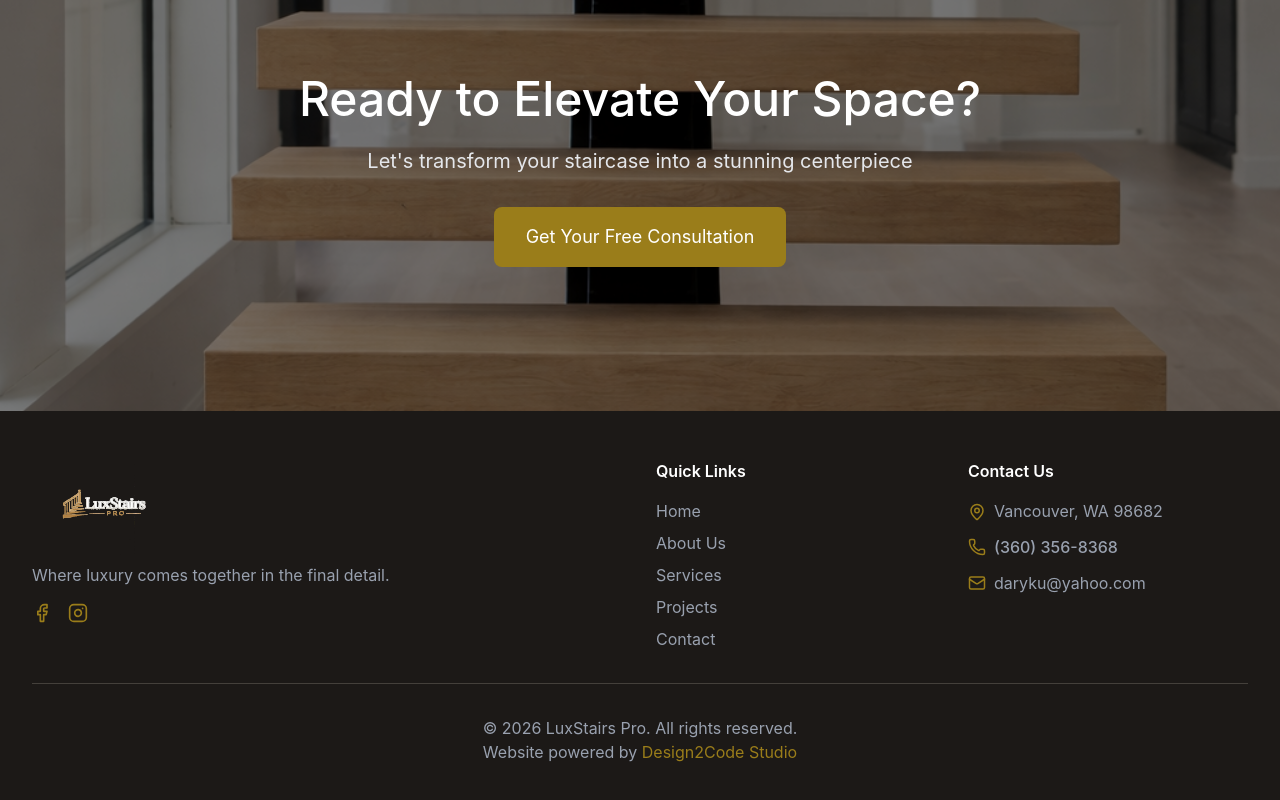
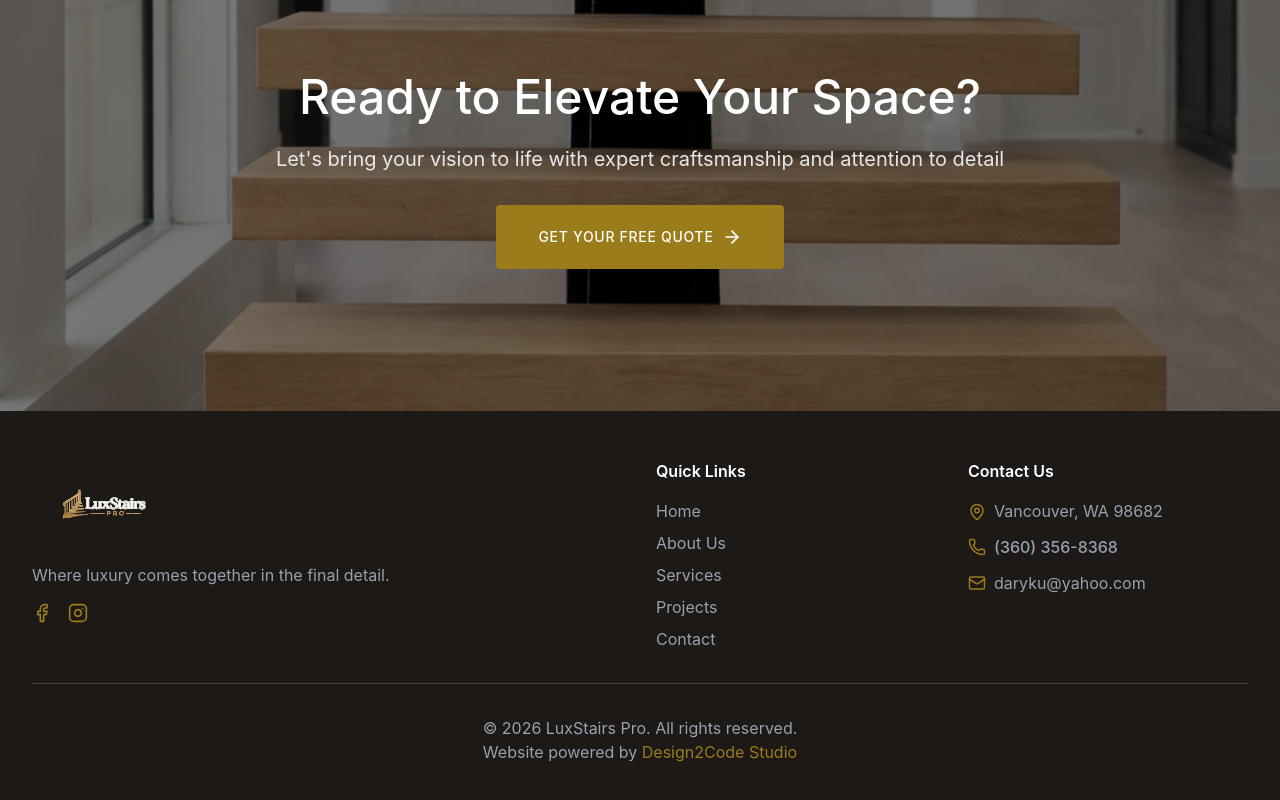
Before and after one commit to roaryku/stairs-company-website, a React (Vite) app: page /contact in a window 1280 px wide. Shown: the part 1831-2631 px from the top of the page. Built offline with nearby package versions, Linux system fonts and the light colour scheme.

Commit message:
button link update

```diff
--- a/src/app/pages/About.tsx
+++ b/src/app/pages/About.tsx
@@ -332,7 +332,7 @@ export function About() {
               Ready to Elevate Your Space?
             </h2>
             <p className="text-xl md:text-2xl mb-8 text-gray-200 max-w-2xl mx-auto">
-              Serving Vancouver and Portland with premium staircase solutions
+              Let's bring your vision to life with expert craftsmanship and attention to detail
             </p>
             <Link to="/contact">
               <motion.button
--- a/src/app/pages/Contact.tsx
+++ b/src/app/pages/Contact.tsx
@@ -1,7 +1,8 @@
 import { useState } from 'react';
 import { motion } from 'motion/react';
 import { AnimatedSection } from '../components/AnimatedSection';
-import { Mail, Phone, MapPin, Clock, Send } from 'lucide-react';
+import { Mail, Phone, MapPin, Clock, Send, ArrowRight } from 'lucide-react';
+import { Link } from 'react-router-dom';
 import heroContactImage from '../../assets/stairs-one.png';
 import ctaImage from '../../assets/stairs-seven.png';
 
@@ -437,16 +438,19 @@ export function Contact() {
             Ready to Elevate Your Space?
           </h2>
           <p className="text-xl text-gray-200 mb-8">
-            Let's transform your staircase into a stunning centerpiece
+            Let's bring your vision to life with expert craftsmanship and attention to detail
           </p>
-          <motion.a
-            href="/contact"
-            whileHover={{ scale: 1.05 }}
-            whileTap={{ scale: 0.95 }}
-            className="inline-block bg-[#9A7D1A] text-white px-8 py-4 rounded-lg text-lg hover:bg-[#7A6515] transition-colors"
-          >
-            Get Your Free Consultation
-          </motion.a>
+
+          <Link to="/contact">
+              <motion.button
+                whileHover={{ scale: 1.05 }}
+                whileTap={{ scale: 0.95 }}
+                className="bg-[#9A7D1A] hover:bg-[#7A6515] text-white px-10 py-5 rounded text-sm uppercase tracking-wider transition-colors inline-flex items-center gap-2 border-2 border-[#9A7D1A] hover:border-[#7A6515]"
+              >
+                Get Your Free Quote
+                <ArrowRight size={20} />
+              </motion.button>
+            </Link>
         </AnimatedSection>
       </section>
     </div>
--- a/src/app/pages/Home.tsx
+++ b/src/app/pages/Home.tsx
@@ -380,7 +380,7 @@ export function Home() {
               Ready to Elevate Your Space?
             </h2>
             <p className="text-xl md:text-2xl mb-8 text-gray-200 max-w-2xl mx-auto">
-              Serving Vancouver and Portland with premium staircase solutions
+              Let's bring your vision to life with expert craftsmanship and attention to detail
             </p>
             <Link to="/contact">
               <motion.button
--- a/src/app/pages/Projects.tsx
+++ b/src/app/pages/Projects.tsx
@@ -1,7 +1,7 @@
 import { useState } from 'react';
 import { motion, AnimatePresence } from 'motion/react';
 import { AnimatedSection } from '../components/AnimatedSection';
-import { X } from 'lucide-react';
+import { ArrowRight, X } from 'lucide-react';
 
 import ctaImage from '../../assets/stairs-seven.png';
 import heroProjectsImage from '../../assets/projects.png';
@@ -15,6 +15,7 @@ import customWalnutStairNosesImage from '../../assets/my stairs.png';
 import widePlankOakFlooringImage from '../../assets/living-room.png';
 import europeanOakFlooringSuiteImage from '../../assets/floor-two.png';
 import naturalOakStairNosesImage from '../../assets/stairs-one.png';
+import { Link } from 'react-router-dom';
 
 export function Projects() {
   const [selectedProject, setSelectedProject] = useState<number | null>(null);
@@ -316,16 +317,20 @@ export function Projects() {
           <p className="text-xl text-gray-200 mb-8">
             Let's bring your vision to life with expert craftsmanship and attention to detail
           </p>
-          <motion.a
-            whileHover={{ scale: 1.05 }}
-            whileTap={{ scale: 0.95 }}
-            href="/contact"
-            className="inline-block bg-[#9A7D1A] hover:bg-[#7A6515] text-white px-8 py-4 rounded-full text-lg transition-colors"
-          >
-            Start Your Project
-          </motion.a>
+
+          <Link to="/contact">
+            <motion.button
+              whileHover={{ scale: 1.05 }}
+              whileTap={{ scale: 0.95 }}
+              className="bg-[#9A7D1A] hover:bg-[#7A6515] text-white px-10 py-5 rounded text-sm uppercase tracking-wider transition-colors inline-flex items-center gap-2 border-2 border-[#9A7D1A] hover:border-[#7A6515]"
+            >
+              Get Your Free Quote
+              <ArrowRight size={20} />
+            </motion.button>
+          </Link>
         </AnimatedSection>
       </section>
     </div>
+
   );
 }
--- a/src/app/pages/Services.tsx
+++ b/src/app/pages/Services.tsx
@@ -1,6 +1,7 @@
 import { motion } from 'motion/react';
 import { AnimatedSection } from '../components/AnimatedSection';
-import { Ruler, Hammer, Palette, Wrench, Shield, } from 'lucide-react';
+import { Ruler, Hammer, Palette, Wrench, Shield, ArrowRight } from 'lucide-react';
+import { Link } from 'react-router-dom';
 
 import ctaStairsImage from '../../assets/stairs-seven.png';
 import heroStairsImage from '../../assets/stairs-twelve.png'; // changed-available
@@ -306,16 +307,19 @@ export function Services() {
             Ready to Elevate Your Space?
           </h2>
           <p className="text-xl text-gray-200 mb-8">
-            Let's transform your staircase into a stunning centerpiece
+            Let's bring your vision to life with expert craftsmanship and attention to detail
           </p>
-          <motion.a
-            href="/contact"
-            whileHover={{ scale: 1.05 }}
-            whileTap={{ scale: 0.95 }}
-            className="inline-block bg-[#9A7D1A] text-white px-8 py-4 rounded-lg text-lg hover:bg-[#7A6515] transition-colors"
-          >
-            Get Your Free Consultation
-          </motion.a>
+
+           <Link to="/contact">
+              <motion.button
+                whileHover={{ scale: 1.05 }}
+                whileTap={{ scale: 0.95 }}
+                className="bg-[#9A7D1A] hover:bg-[#7A6515] text-white px-10 py-5 rounded text-sm uppercase tracking-wider transition-colors inline-flex items-center gap-2 border-2 border-[#9A7D1A] hover:border-[#7A6515]"
+              >
+                Get Your Free Quote
+                <ArrowRight size={20} />
+              </motion.button>
+            </Link>
         </AnimatedSection>
       </section>
     </div>
```
